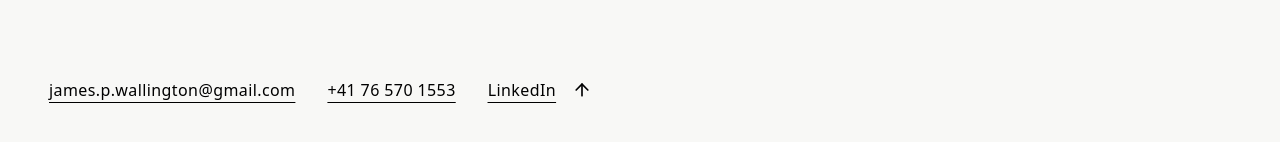
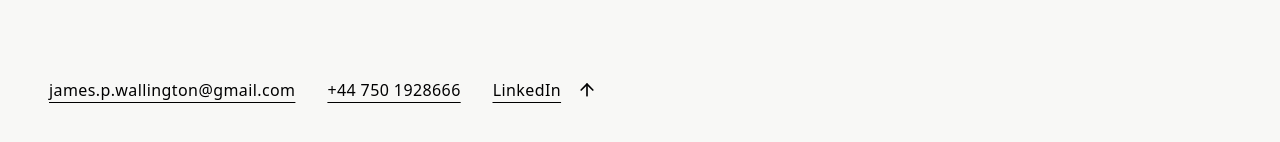
Before and after one commit to Lopside95/james-site, a Next.js app: page / in a window 1280 px wide. Shown: the part 1826-1968 px from the top of the page. Built offline with nearby package versions, Linux system fonts and the light colour scheme.

Commit message:
fix phone properly

```diff
--- a/src/components/footer.tsx
+++ b/src/components/footer.tsx
@@ -47,10 +47,10 @@ const Footer = () => {
         </HoverCard>
         <Button
           className="underline sm:text-base text-lg"
-          onClick={() => handleCopy("+44 750 1928666")}
+          onClick={() => handleCopy("+447501928666")}
           variant="smLine"
         >
-          +41 76 570 1553
+          +44 750 1928666
         </Button>
         <Button className=" underline sm:text-base text-lg " variant="smLine">
           <Link
```
